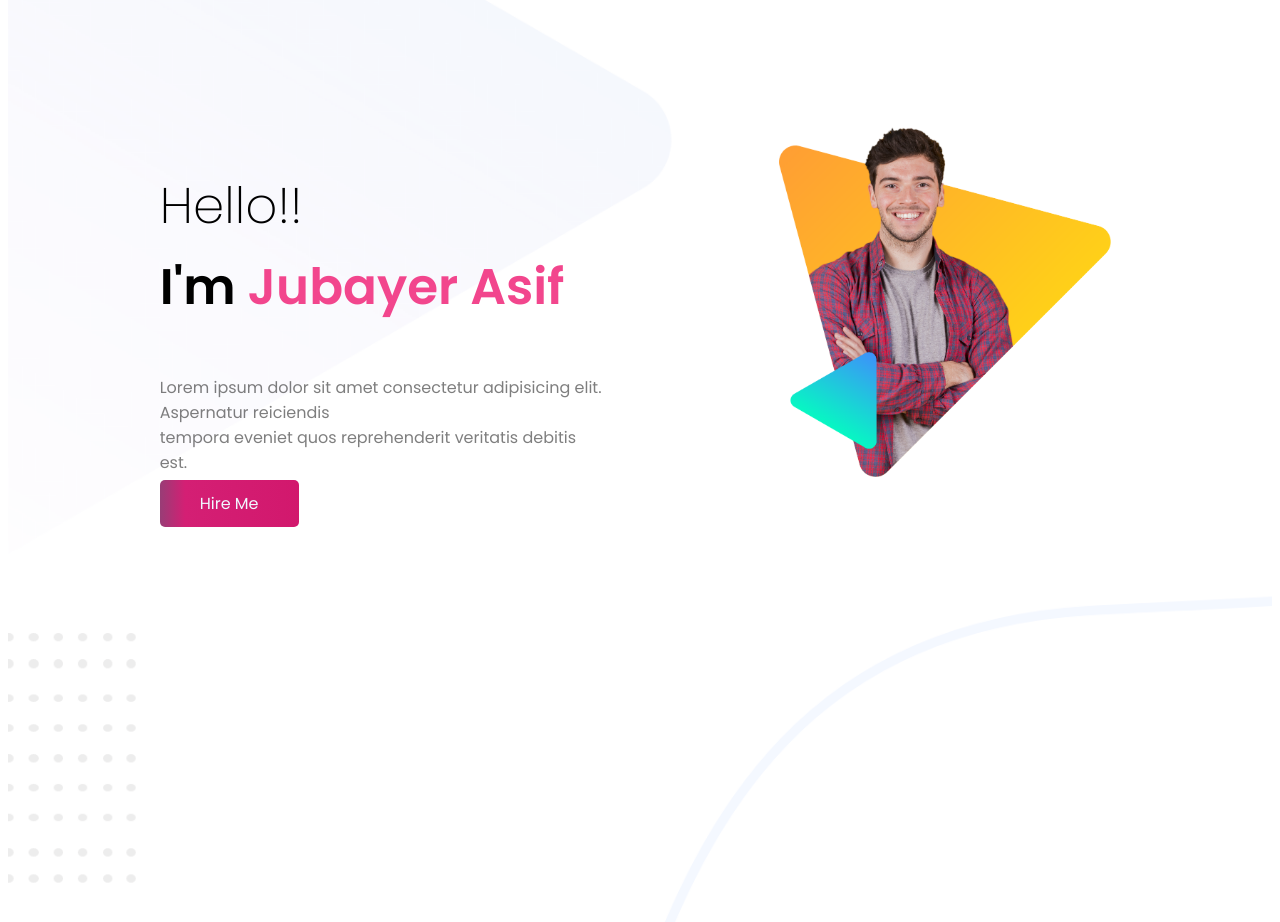
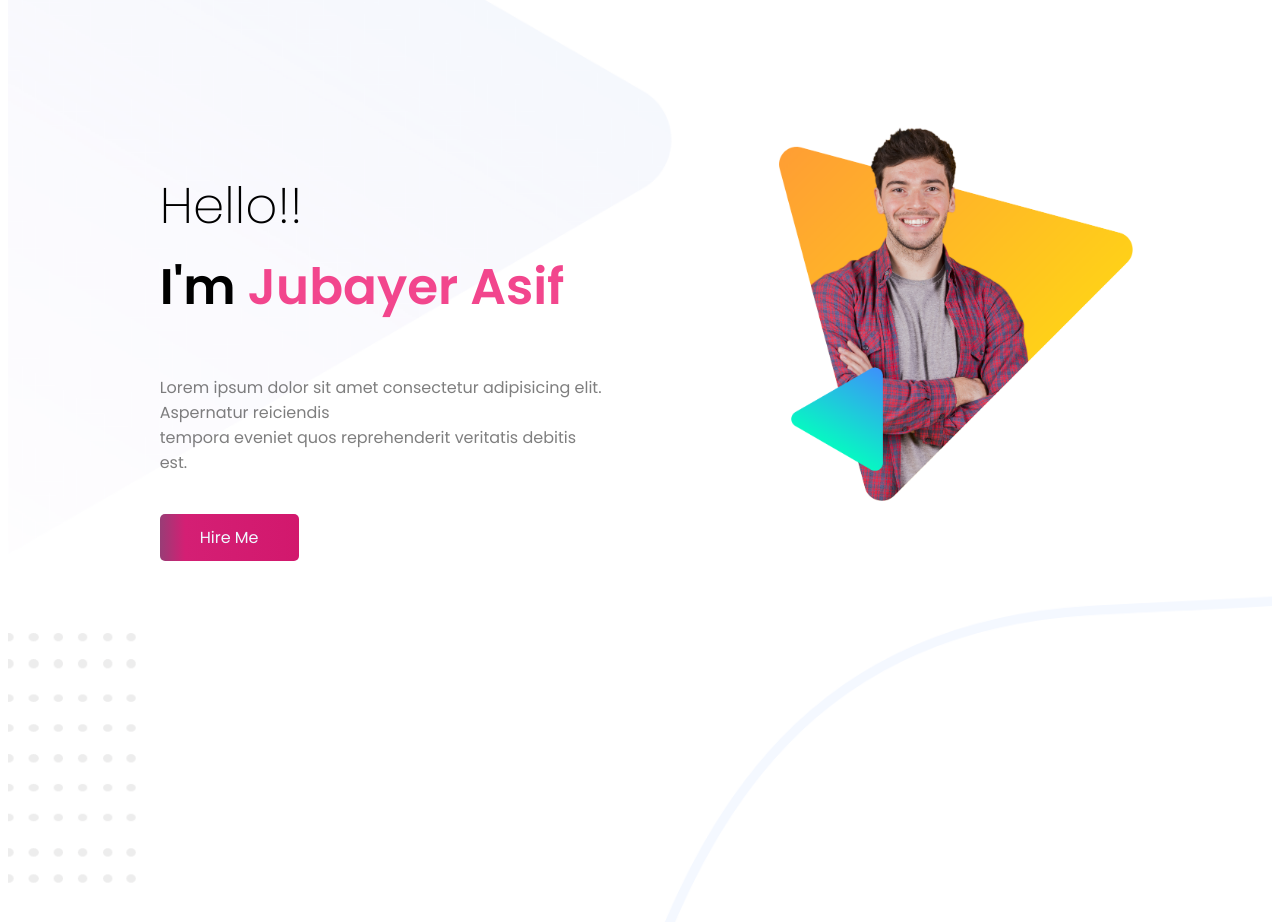
Before and after one commit to jubayerasif/html-css-portfolio, a plain HTML site: page index.html in a window 1280 px wide. Drawn offline with Linux system fonts and the light colour scheme.

Commit message:
header done

```diff
--- a/assets/css/style.css
+++ b/assets/css/style.css
@@ -33,8 +33,7 @@ section{
     margin-top: 9%;
 }
 .half-width img{
-    width: 75%;
-
+    width: 80%;
 }
 .half-width a{
     text-decoration: none;
@@ -46,9 +45,11 @@ section{
     -ms-border-radius: 5px;
     -o-border-radius: 5px;
     color: aliceblue;
-
 }
 
+.half-width > .btn{
+    margin-top: 50px;
+}
 
 
 
--- a/index.html
+++ b/index.html
@@ -19,8 +19,9 @@
           <h1 style="font-size: 50px; font-weight: 200;">Hello!!</h1>
           <p style="font-weight: 600; font-size: 50px; margin-top: -35px;">I'm<span style="color: #f2468d;"> Jubayer Asif</span></p>
           <p style="opacity: 50%;">Lorem ipsum dolor sit amet consectetur adipisicing elit. Aspernatur reiciendis <br> tempora eveniet quos reprehenderit veritatis debitis est.</p>
-
-          <a href="assets/404-page/404.html" target="_blank">Hire Me</a>
+          <div class="btn">
+            <a href="assets/404-page/404.html" target="_blank">Hire Me</a>
+          </div>
       </div>
       <div class="half-width">
         <img src="assets\img\max.png" alt="">
```
